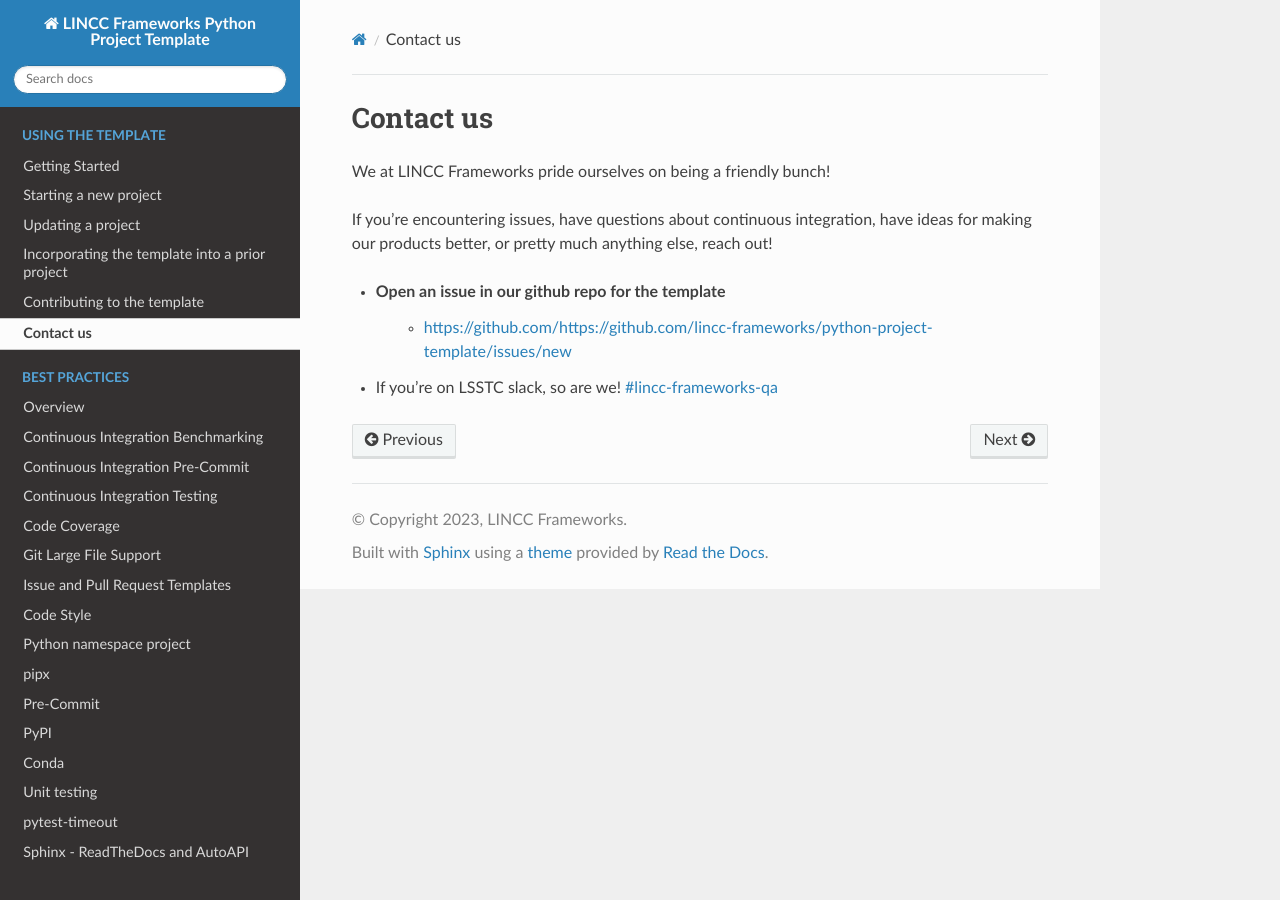
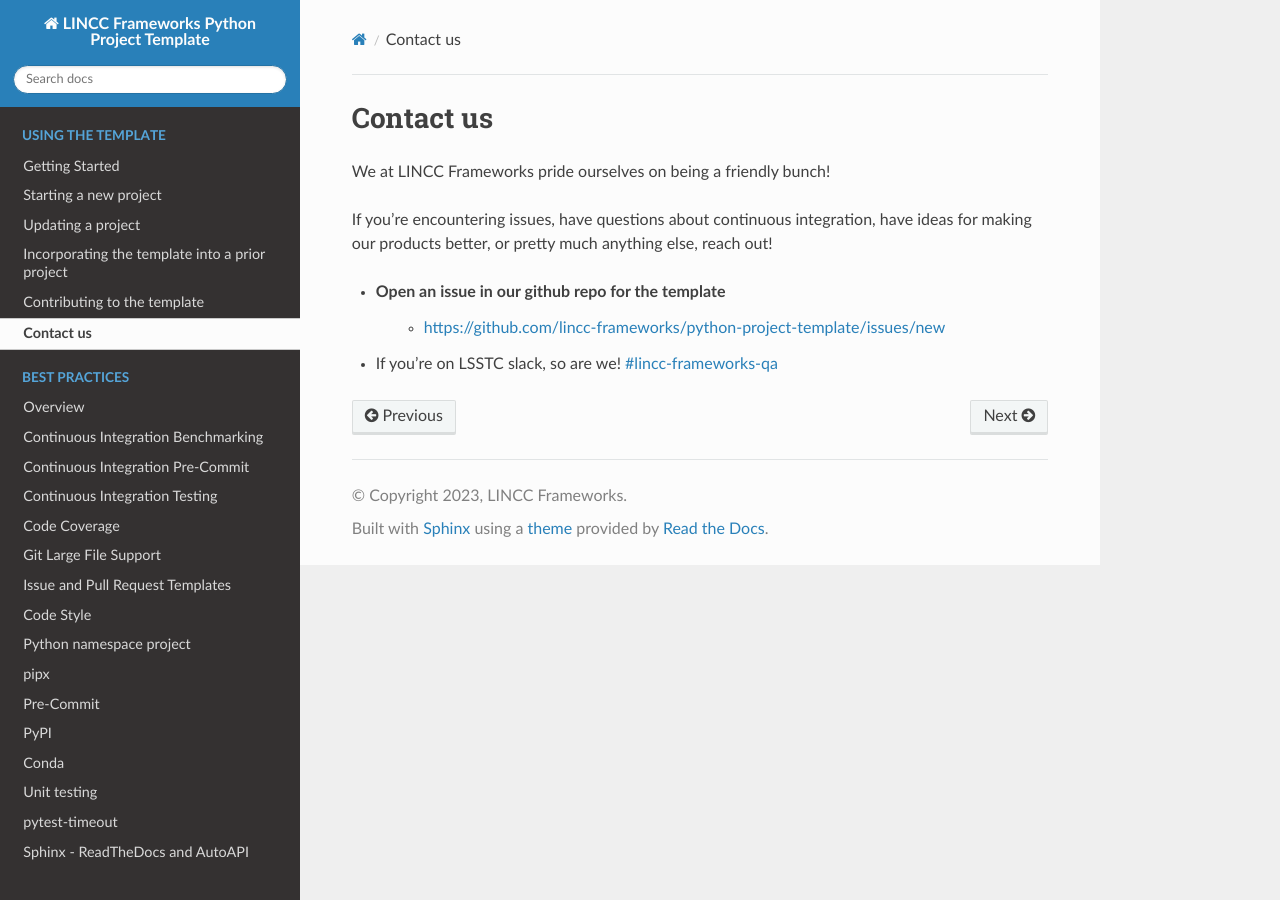
Before and after one commit to lincc-frameworks/python-project-template, a Sphinx documentation site: the page built from docs/source/contact.rst, in a window 1280 px wide. Built offline with Sphinx 7.4.7 and the Read the Docs theme 2.0.0, drawn with Linux system fonts in a browser that asks for light colours; the version number could not be read and is left out; some of the changed lines change nothing that is shown.

Commit message:
Update contact.rst (#393)
Fix broken URL

```diff
--- a/docs/source/contact.rst
+++ b/docs/source/contact.rst
@@ -7,6 +7,6 @@
 have ideas for making our products better, or pretty much anything else, reach out!
 
 * Open an issue in our github repo for the template
-    * https://github.com/https://github.com/lincc-frameworks/python-project-template/issues/new
+    * https://github.com/lincc-frameworks/python-project-template/issues/new
 * If you're on LSSTC slack, so are we!
   `#lincc-frameworks-qa <https://lsstc.slack.com/archives/C062LG1AK1S>`_
```
